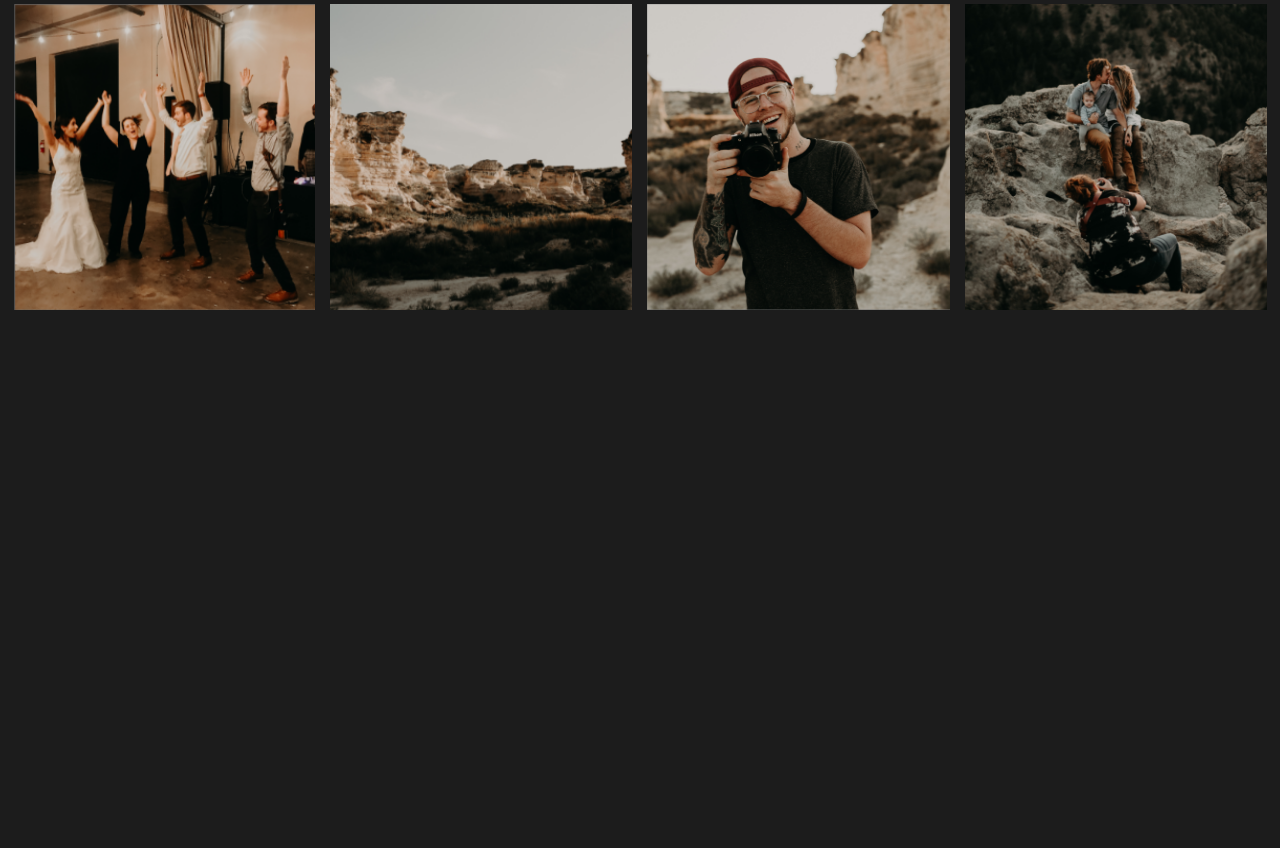
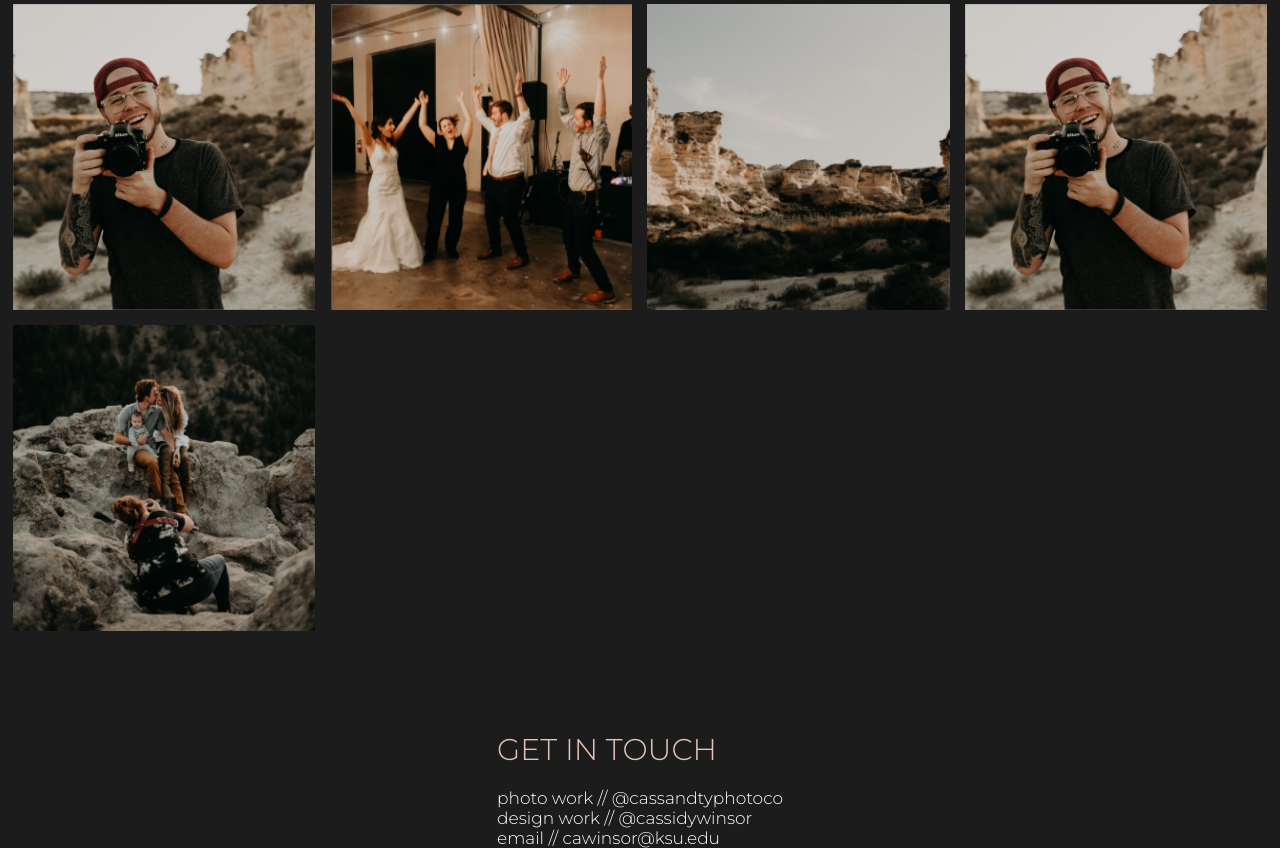
Before and after one commit to cawinsor97/cawinsor97.github.io, a plain HTML site: page about.html in a window 1280 px wide. Shown: the part 674-1522 px from the top of the page. Before the commit the page ends 988 px from the top, so only its background shows below. Drawn offline with Linux system fonts and the light colour scheme.

Commit message:
updated about type

```diff
--- a/about.css
+++ b/about.css
@@ -71,7 +71,6 @@ img{
 
 }
   .headertype{
-    text-align: center;
     color:#E8C4B4;
     font-size: 30px;
     font-weight: 300;
@@ -112,3 +111,24 @@ img{
     height: 100%;
     width: 100%;
   }
+
+  .getintouch{
+    text-align: left;
+    color:#E8C4B4;
+    font-size: 30px;
+    font-weight: 300;
+    margin-top: 100px;
+    margin-bottom: 20px;
+  }
+
+  .contacttype{
+    font-size: 17px;
+    text-align: left;
+    color: white;
+    font-weight: 300;
+  }
+
+  .contactcontainer{
+      margin: auto;
+      text-align: center;
+  }
--- a/about.html
+++ b/about.html
@@ -31,11 +31,22 @@
         </div>
 
         <div class="photo-container">
-                <a class="photo-item" href="#"><img src="/images/14.png"></a>
-                <a class="photo-item" href="#"><img src="/images/15.png"></a>
                 <a class="photo-item" href="#"><img src="/images/16.png"></a>
-                <a class="photo-item" href="#"><img src="/images/17.png"></a>
+            <a class="photo-item" href="#"><img src="/images/14.png"></a>
+            <a class="photo-item" href="#"><img src="/images/15.png"></a>
+            <a class="photo-item" href="#"><img src="/images/16.png"></a>
+            <a class="photo-item" href="#"><img src="/images/17.png"></a>
+        </div>
+        <div class ="contactcontainer">
+            <div class="getintouch">GET IN TOUCH</div>
+            <div class ="contacttype">
+                    photo work // @cassandtyphotoco <br>
+
+                    design work // @cassidywinsor<br>
+
+                    email // cawinsor@ksu.edu<br>
             </div>
+        </div>
 
     </body>
 </html>
```
